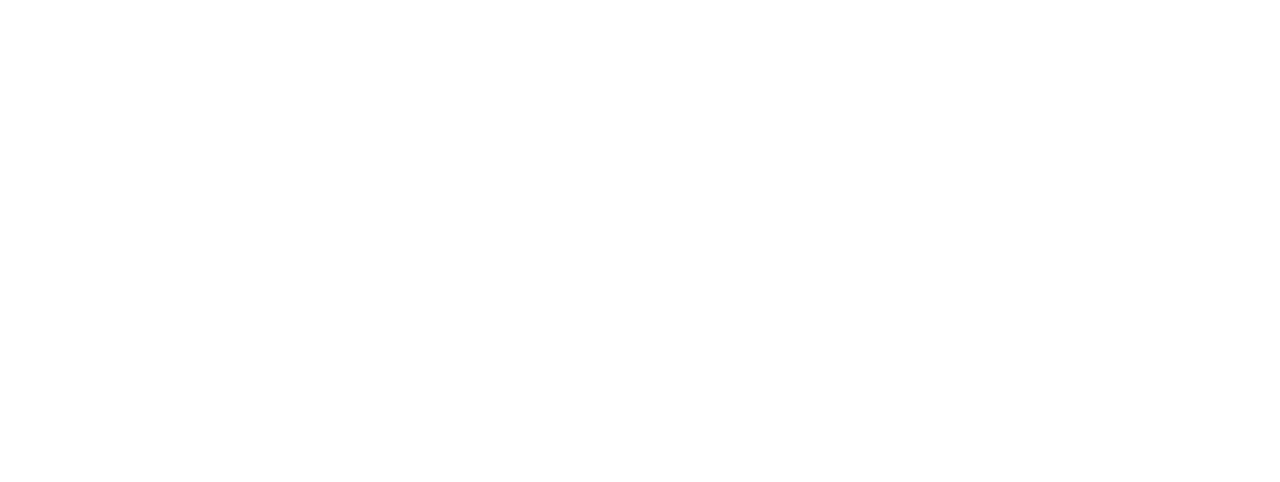
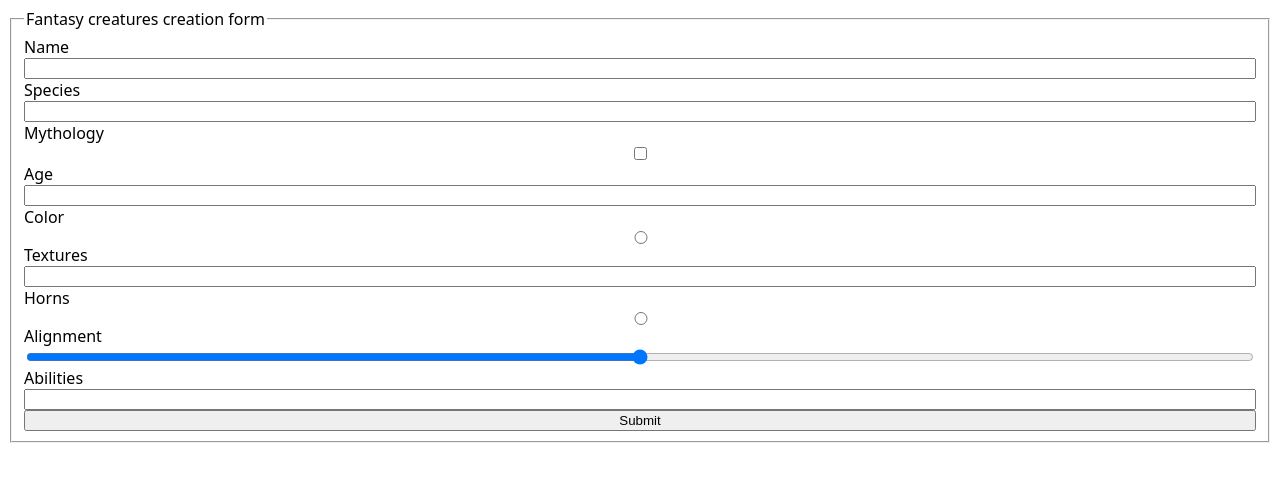
Before and after one commit to annacyb/Form-fantasy_creature, a plain HTML site: page index.html in a window 1280 px wide. Drawn offline with Linux system fonts and the light colour scheme.

Commit message:
Begining of creating a form

```diff
--- a/index.html
+++ b/index.html
@@ -11,6 +11,46 @@
 
 <body>
     <main></main>
+
+    <form action="">
+        <fieldset style="display:flex; flex-direction: column;">
+            <legend>Fantasy creatures creation form</legend>
+
+            <label for="name">Name</label>
+            <input name="name" id="name" type="text" required>
+
+            <label for="species">Species</label>
+            <input name="species" id="species" type="text">
+
+            <label for="mythology">Mythology</label>
+            <input name="mythology" id="mythology" type="checkbox">
+
+            <label for="age">Age</label>
+            <input name="age" id="age" type="number" required>
+
+            <label for="color">Color</label>
+            <input name="color" id="color" type="radio">
+
+            <label for="textures">Textures</label>
+            <input name="textures" id="textures" type="text">
+
+            <label for="horns">Horns</label>
+            <input name="horns" id="horns" type="radio" required>
+
+            <label for="alignment">Alignment</label>
+            <input name="alignment" id="alignment" type="range" required>
+
+            <label for="abilities">Abilities</label>
+            <input name="abilities" id="abilities" type="text" required>
+
+            <button type="submit">Submit</button>
+
+
+        </fieldset>
+
+    </form>
+
+
 </body>
 <script src="script.js"></script>
 
```
